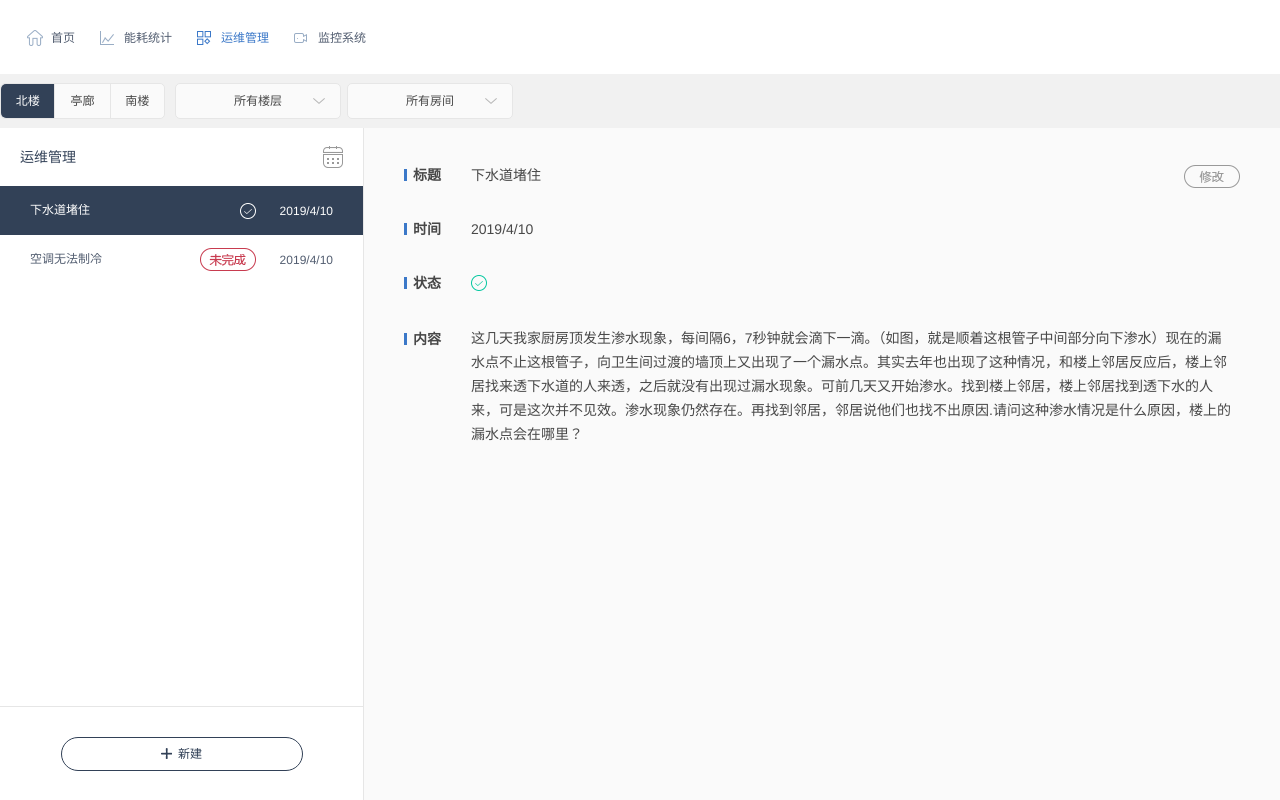
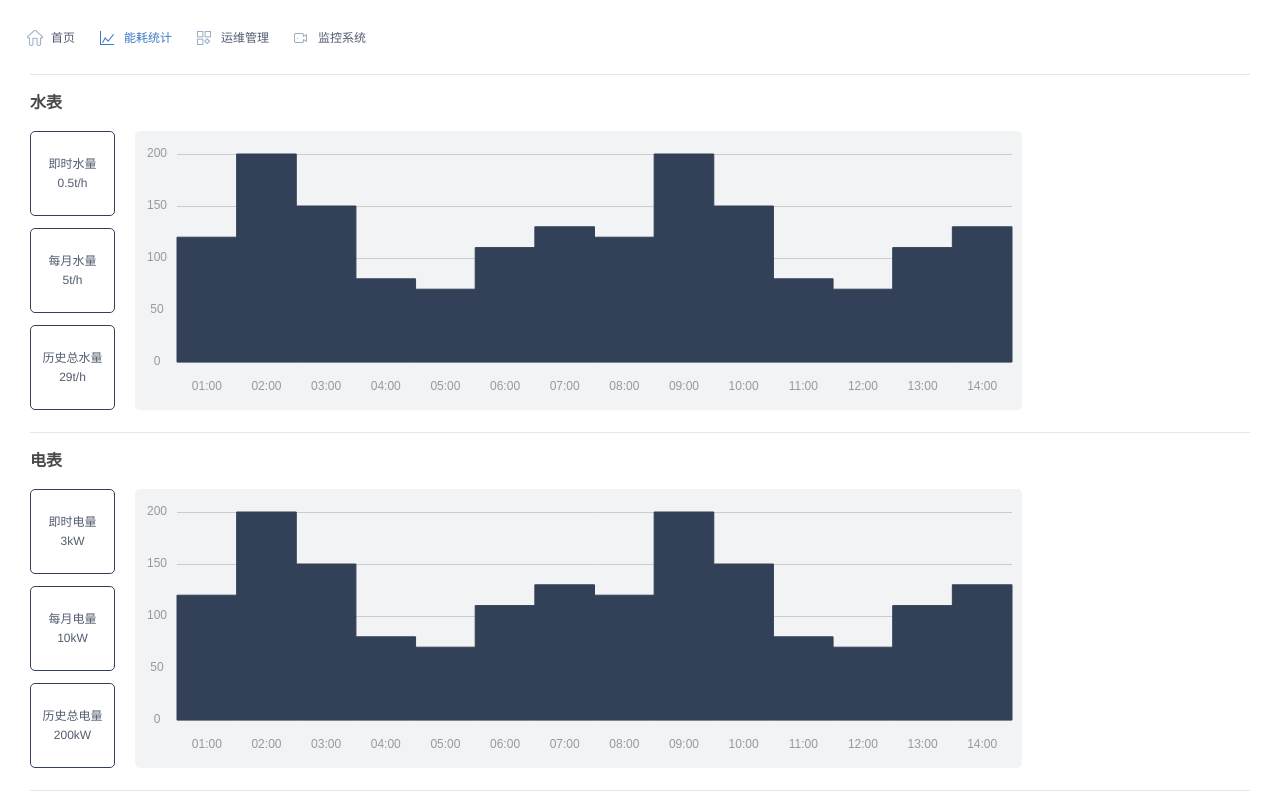
Before and after one commit to hanshuai1994/A6747EE4-6EB1-4F90-BC97-FBCA89806A1E, a website: page index.html in a window 1280 px wide. Drawn offline with nearby package versions, Linux system fonts and the light colour scheme; files that its build step writes are made by us from their sources; files whose address does not match are found by name.

Commit message:
能耗统计页面开发完成

```diff
--- a/index.html
+++ b/index.html
@@ -16,10 +16,10 @@
 		<li class="home ">
 			<a href="#tab-home" data-toggle="tab">首页</a>
 		</li>
-		<li class="statistics">
+		<li class="statistics active">
 			<a href="#tab-statistics" data-toggle="tab">能耗统计</a>
 		</li>
-		<li class="manage active">
+		<li class="manage ">
 			<a href="#tab-manage" data-toggle="tab">运维管理</a>
 		</li>
 		<li class="monitor">
@@ -303,12 +303,69 @@
 				</div>
 			</div>
 		</div>
-		<div class="tab-pane" id="tab-statistics">
-			<div class="water-box"></div>
-			<div class="electric-box"></div>
-			<div class="light-box"></div>
+		<div class="tab-pane active" id="tab-statistics">
+			<div class="water-box">
+				<div class="title">水表</div>
+				<div class="content">
+					<div class="info">
+						<div class="immediate">
+							<span class="label-l">即时水量</span>
+							<span class="text">0.5t/h</span>
+						</div>
+						<div class="monthly">
+							<span class="label-l">每月水量</span>
+							<span class="text">5t/h</span>
+						</div>
+						<div class="total">
+							<span class="label-l">历史总水量</span>
+							<span class="text">29t/h</span>
+						</div>
+					</div>
+					<div class="chart"></div>
+				</div>
+			</div>
+			<div class="electric-box">
+				<div class="title">电表</div>
+				<div class="content">
+					<div class="info">
+						<div class="immediate">
+							<span class="label-l">即时电量</span>
+							<span class="text">3kW</span>
+						</div>
+						<div class="monthly">
+							<span class="label-l">每月电量</span>
+							<span class="text">10kW</span>
+						</div>
+						<div class="total">
+							<span class="label-l">历史总电量</span>
+							<span class="text">200kW</span>
+						</div>
+					</div>
+					<div class="chart"></div>
+				</div>
+			</div>
+			<div class="light-box">
+				<div class="title">光伏</div>
+				<div class="content">
+					<div class="info">
+						<div class="immediate">
+							<span class="label-l">即时发电量</span>
+							<span class="text">3kW</span>
+						</div>
+						<div class="monthly">
+							<span class="label-l">每月发电量</span>
+							<span class="text">25kW</span>
+						</div>
+						<div class="total">
+							<span class="label-l">历史总发电量</span>
+							<span class="text">598kW</span>
+						</div>
+					</div>
+					<div class="chart"></div>
+				</div>
+			</div>
 		</div>
-		<div class="tab-pane active" id="tab-manage">
+		<div class="tab-pane " id="tab-manage">
 			<div class="operate-menu">
 				<div class="build-tab">
 					<span class="north-build active" data-name="北楼">北楼</span>
@@ -435,16 +492,19 @@
 	<script src='./js/extend/BufferGeometryUtils.js'></script>
 
 	<!-- dom数据与组件 -->
-	<script src="./js/domData.js"></script>
+	<script src="./js/data/domData.js"></script>
 	<script src="./js/component/domTemplate.js"></script>
 	<script src="./js/importDom.js"></script>
 
 	<!-- 工具库依赖 -->
-	<script src="./js/utils.js"></script>
-	<script src="./js//analysisRevit.js"></script>
+	<script src="./js/utils/utils.js"></script>
+	<script src="./js/utils/analysisRevit.js"></script>
 
 	<!-- 程序入口 -->
 	<script src='./js/main.js'></script>
+
+	<!-- echarts 设置 -->
+	<script src="./js/echarts/setCharts.js"></script>
 </body>
 
 </html>
--- /dev/null
+++ b/js/echarts/setCharts.js
@@ -0,0 +1,86 @@
+option = {
+    grid: {
+        left: 42,
+        top: 23,
+        right: 10,
+        bottom: 48,
+    },
+    xAxis: {
+        type: 'category',
+        data: [
+            '01:00',
+            '02:00',
+            '03:00',
+            '04:00',
+            '05:00',
+            '06:00',
+            '07:00',
+            '08:00',
+            '09:00',
+            '10:00',
+            '11:00',
+            '12:00',
+            '13:00',
+            '14:00',
+        ],
+        axisLine: {
+            show: false,
+        },
+        axisTick: {
+            show: false,
+        },
+        axisLabel: {
+            color: '#999999',
+            margin: 14,
+            align: 'center',
+        },
+    },
+    yAxis: {
+        type: 'value',
+        interval: 50,
+        axisLine: {
+            show: false,
+        },
+        axisTick: {
+            show: false,
+        },
+        axisLabel: {
+            color: '#999999',
+            margin: 20,
+            align: 'center',
+        },
+    },
+    series: [{
+        type: 'bar',
+        data: [
+            120,
+            200,
+            150,
+            80,
+            70,
+            110,
+            130,
+            120,
+            200,
+            150,
+            80,
+            70,
+            110,
+            130,
+        ],
+        itemStyle: {
+            color: '#324157',
+            borderColor: '#324157',
+        },
+        barWidth: '100%',
+    }]
+};
+
+
+const waterChart = echarts.init(document.querySelector('#tab-statistics>.water-box>.content>.chart'));
+const electricChart = echarts.init(document.querySelector('#tab-statistics>.electric-box>.content>.chart'));
+const lightChart = echarts.init(document.querySelector('#tab-statistics>.light-box>.content>.chart'));
+
+waterChart.setOption(option);
+electricChart.setOption(option);
+lightChart.setOption(option);
--- a/js/main.js
+++ b/js/main.js
@@ -675,4 +675,24 @@ $(function () {
     function stopAnim(renderTarget) {
         cancelAnimationFrame(renderTarget);
     }
+
+    // $.ajax({
+    //     type: 'get',
+    //     url: '/js/data/roomName1.js',
+    //     dataType: "json",
+    //     success: function(data) {
+    //         console.log('data', data);
+    //     },
+    //     error: function(e) {
+    //         console.log('e', e);
+    //     }
+    // })
+
+    // $.getJSON('/models/tinglang.js', function(data) {
+    //     console.log('data', data);
+    // })
+
+    $.getJSON('/js/data/roomName1.js', function(data) {
+        console.log('data', data);
+    })
 })
--- a/less/main.less
+++ b/less/main.less
@@ -425,9 +425,9 @@ canvas {
                     background-color: @inputBackColor;
                     border-radius: 3px;
 
-                    &:focus {
-                        // outline: none;
-                    }
+                    // &:focus {
+                    //     outline: none;
+                    // }
                 }
             }
 
@@ -1167,3 +1167,64 @@ canvas {
         }
     }
 }
+
+#tab-statistics {
+    height: 100%;
+    overflow-y: scroll;
+    padding: 0 30px;
+
+    &::-webkit-scrollbar {
+        display: none;
+    }
+
+    >div {
+        padding-top: 20px;
+        padding-bottom: 22px;
+        border-top: 1px solid @borderColor;
+
+        >.title {
+            margin-bottom: 20px;
+            .font(16px);
+            font-weight: bold;
+        }
+
+        >.content {
+            display: flex;
+
+            >.info {
+                display: flex;
+                flex-direction: column;
+                justify-content: space-between;
+                margin-right: 20px;
+
+                >div {
+                    display: flex;
+                    width: 85px;
+                    height: 85px;
+
+                    flex-direction: column;
+                    justify-content: center;
+                    align-items: center;
+
+                    border: 1px solid @themeColor;
+                    border-radius: @border_radius;
+
+                    >span {
+                        color: @normalFontColor;
+
+                        &:first-child {
+                            margin-bottom: 7px;
+                        }
+                    }
+                }
+            }
+            >.chart {
+                width: 887px;
+                height: 279px;
+
+                background-color: #f2f3f5;
+                border-radius: @border_radius;
+            }
+        }
+    }
+}
```
Also changed, not shown: css/main.css.
